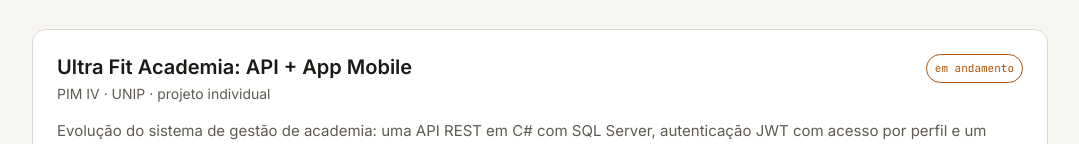
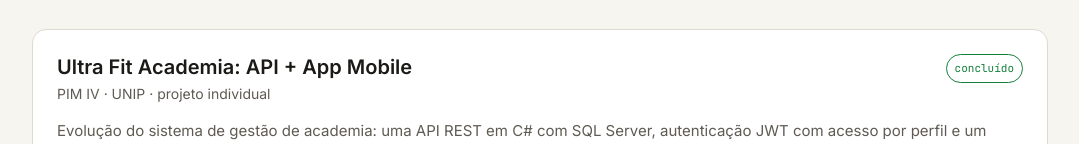
Before and after one commit to jvcmoura/jvcmoura.github.io, a plain HTML site: page index.html in a window 1280 px wide. Shown: the part 1125-1269 px from the top of the page, without its empty margins (100-1179 px from the left). Drawn offline with Linux system fonts and the light colour scheme; no server answers.

Commit message:
Marca PIM IV como concluído
Co-Authored-By: Claude Opus 5.5 <noreply@anthropic.com>

```diff
--- a/index.html
+++ b/index.html
@@ -204,7 +204,7 @@ svg.i{width:16px;height:16px;flex:none}
               <h3>Ultra Fit Academia: API + App Mobile</h3>
               <div class="sub">PIM IV · UNIP · projeto individual</div>
             </div>
-            <span class="badge wip">em andamento</span>
+            <span class="badge done">concluído</span>
           </div>
           <p>Evolução do sistema de gestão de academia: uma API REST em C# com SQL Server, autenticação JWT com acesso por perfil e um aplicativo mobile em React Native (Expo), com ambiente em Docker.</p>
           <ul>
```
